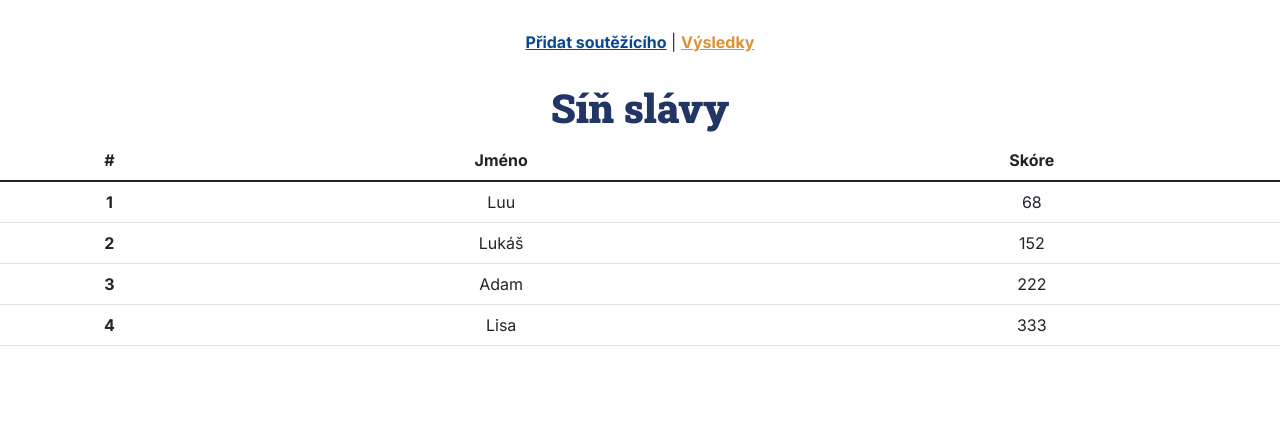
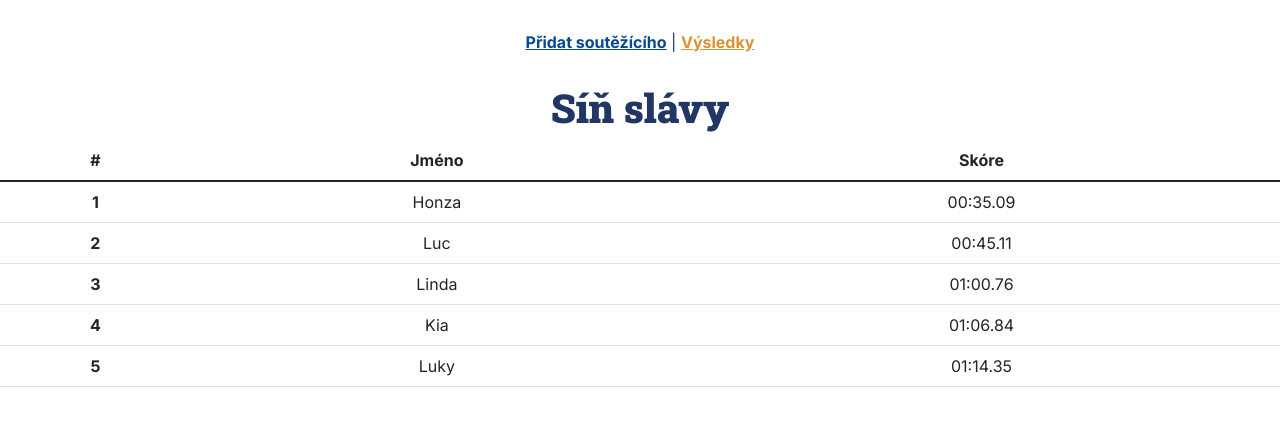
Before and after one commit to cypriluc/simple-score-recorder, a Vue app: page /results in a window 1280 px wide. Shown: the top 426 px of the page. Built offline with nearby package versions, Linux system fonts and the light colour scheme; data requests are answered from the project's data file; what vuex-multi-tab-state would draw is missing.

Commit message:
timeFormat js class

```diff
--- a/db.json
+++ b/db.json
@@ -1,26 +1,89 @@
 {
   "results": [
     {
-      "id": 123,
-      "name": "Lukáš",
-      "score": 152
+      "id": 7625860,
+      "name": "Luky",
+      "time": 14350,
+      "penalties": [
+        10000,
+        0,
+        0,
+        0,
+        10000,
+        20000,
+        0,
+        20000
+      ],
+      "score": 74350,
+      "scoreFormated": "01:14.35"
     },
     {
-      "id": 456,
-      "name": "Adam",
-      "score": 222
+      "id": 1633616,
+      "name": "Linda",
+      "time": 10760,
+      "penalties": [
+        0,
+        0,
+        0,
+        20000,
+        10000,
+        0,
+        0,
+        20000
+      ],
+      "score": 60760,
+      "scoreFormated": "01:00.76"
     },
     {
-      "id": 789,
-      "name": "Lisa",
-      "score": 333
+      "id": 5839563,
+      "name": "Luc",
+      "time": 15110,
+      "penalties": [
+        0,
+        0,
+        10000,
+        10000,
+        0,
+        0,
+        0,
+        10000
+      ],
+      "score": 45110,
+      "scoreFormated": "00:45.11"
     },
     {
-      "id": 91257,
-      "name": "Luu",
-      "time": 48290,
-      "penalty": 20000,
-      "score": 68
+      "id": 4628408,
+      "name": "Kia",
+      "time": 16840,
+      "penalties": [
+        20000,
+        0,
+        0,
+        20000,
+        0,
+        0,
+        0,
+        10000
+      ],
+      "score": 66840,
+      "scoreFormated": "01:06.84"
+    },
+    {
+      "id": 7183619,
+      "name": "Honza",
+      "time": 15090,
+      "penalties": [
+        10000,
+        0,
+        0,
+        0,
+        0,
+        0,
+        0,
+        10000
+      ],
+      "score": 35090,
+      "scoreFormated": "00:35.09"
     }
   ]
 }
--- a/src/components/InputForm.vue
+++ b/src/components/InputForm.vue
@@ -48,13 +48,15 @@
         </div>
       </div>
 
+      <p>Penalty: {{ penaltyFormated }}</p>
+
       {{ penaltyPoints }}
       {{ currentPenalty }}
     </div>
 
     <div v-if="currentScore" class="input-group pb-4">
       <h4>
-        Total Score: <span>{{ currentScore }}</span>
+        Total Score: <span>{{ currentScoreFormated }}</span>
       </h4>
     </div>
 
@@ -85,6 +87,7 @@
 import NProgress from "nprogress";
 import { mapState } from "vuex";
 import StopWatch from "@/components/StopWatch.vue";
+import TimeFormat from "@/logic/TimeFormat.js";
 
 export default {
   name: "InputForm",
@@ -120,25 +123,35 @@ export default {
   computed: {
     ...mapState(["results"]),
 
-    currentScore() {
-      return this.result.time + this.result.penalty;
-    },
-
     currentPenalty() {
       let penalty = this.penaltyPoints.reduce(function (a, b) {
         return a + b;
       }, 0);
       return penalty;
     },
+
+    penaltyFormated() {
+      let formatedPenalty = new TimeFormat(this.currentPenalty).getTime();
+      return formatedPenalty;
+    },
+
+    currentScore() {
+      return this.result.time + this.currentPenalty;
+    },
+
+    currentScoreFormated() {
+      let formatedScore = new TimeFormat(this.currentScore).getTime();
+      return formatedScore;
+    },
   },
 
   methods: {
     createResult() {
       this.currentName = this.result.name;
-      this.result.penalty = this.currentPenalty;
+      this.result.penalties = this.penaltyPoints;
 
-      let finalScore = Math.floor(this.currentScore / 1000);
-      this.result.score = finalScore;
+      this.result.score = this.currentScore;
+      this.result.scoreFormated = this.currentScoreFormated;
 
       this.$store
         .dispatch("createResult", this.result)
@@ -148,6 +161,7 @@ export default {
           this.$refs.stopWatch.reset();
 
           this.result = this.createFreshResult();
+          this.penaltyPoints = new Array(8).fill(0);
         })
         .catch((err) => {
           console.log("There was an error creating your result:");
@@ -167,8 +181,9 @@ export default {
         id: id,
         name: "",
         time: 0,
-        penalty: 0,
+        penalties: [],
         score: 0,
+        scoreFormated: "",
       };
     },
 
--- a/src/components/ScoreTable.vue
+++ b/src/components/ScoreTable.vue
@@ -11,7 +11,7 @@
       <tr v-for="(result, index) in sortedResults" :key="result.id">
         <th scope="row">{{ index + 1 }}</th>
         <td>{{ result.name }}</td>
-        <td>{{ result.score }}</td>
+        <td>{{ result.scoreFormated }}</td>
       </tr>
     </tbody>
   </table>
--- a/src/components/StopWatch.vue
+++ b/src/components/StopWatch.vue
@@ -33,6 +33,8 @@
 </template>
 
 <script>
+import TimeFormat from "@/logic/TimeFormat.js";
+
 export default {
   name: "StopWatch",
 
@@ -41,7 +43,7 @@ export default {
       startTime: 0,
       elapsedTime: 0,
       timerInterval: 0,
-      printTime: "00:00:00",
+      printTime: "00:00.00",
     };
   },
 
@@ -50,7 +52,7 @@ export default {
       this.startTime = Date.now() - this.elapsedTime;
       this.timerInterval = setInterval(() => {
         this.elapsedTime = Date.now() - this.startTime;
-        this.timeToString(this.elapsedTime);
+        this.printTime = new TimeFormat(this.elapsedTime).getTime();
       }, 10);
     },
 
@@ -62,28 +64,8 @@ export default {
 
     reset() {
       clearInterval(this.timerInterval);
-      this.printTime = "00:00:00";
+      this.printTime = "00:00.00";
       this.elapsedTime = 0;
-    },
-
-    timeToString(time) {
-      let diffInHrs = time / 3600000;
-      let hh = Math.floor(diffInHrs);
-
-      let diffInMin = (diffInHrs - hh) * 60;
-      let mm = Math.floor(diffInMin);
-
-      let diffInSec = (diffInMin - mm) * 60;
-      let ss = Math.floor(diffInSec);
-
-      let diffInMs = (diffInSec - ss) * 100;
-      let ms = Math.floor(diffInMs);
-
-      let formattedMM = mm.toString().padStart(2, "0");
-      let formattedSS = ss.toString().padStart(2, "0");
-      let formattedMS = ms.toString().padStart(2, "0");
-
-      this.printTime = `${formattedMM}:${formattedSS}:${formattedMS}`;
     },
   },
 };
--- /dev/null
+++ b/src/logic/TimeFormat.js
@@ -0,0 +1,19 @@
+class TimeFormat {
+  // init
+  constructor(duration) {
+    this.miliseconds = Math.floor((duration % 1000) / 10);
+    this.seconds = Math.floor((duration / 1000) % 60);
+    this.minutes = Math.floor((duration / (1000 * 60)) % 60);
+  }
+
+  // methods
+  getTime() {
+    let formattedMs = this.miliseconds.toString().padStart(2, "0");
+    let formattedS = this.seconds.toString().padStart(2, "0");
+    let formattedMin = this.minutes.toString().padStart(2, "0");
+
+    return formattedMin + ":" + formattedS + "." + formattedMs;
+  }
+}
+
+export default TimeFormat;
```
